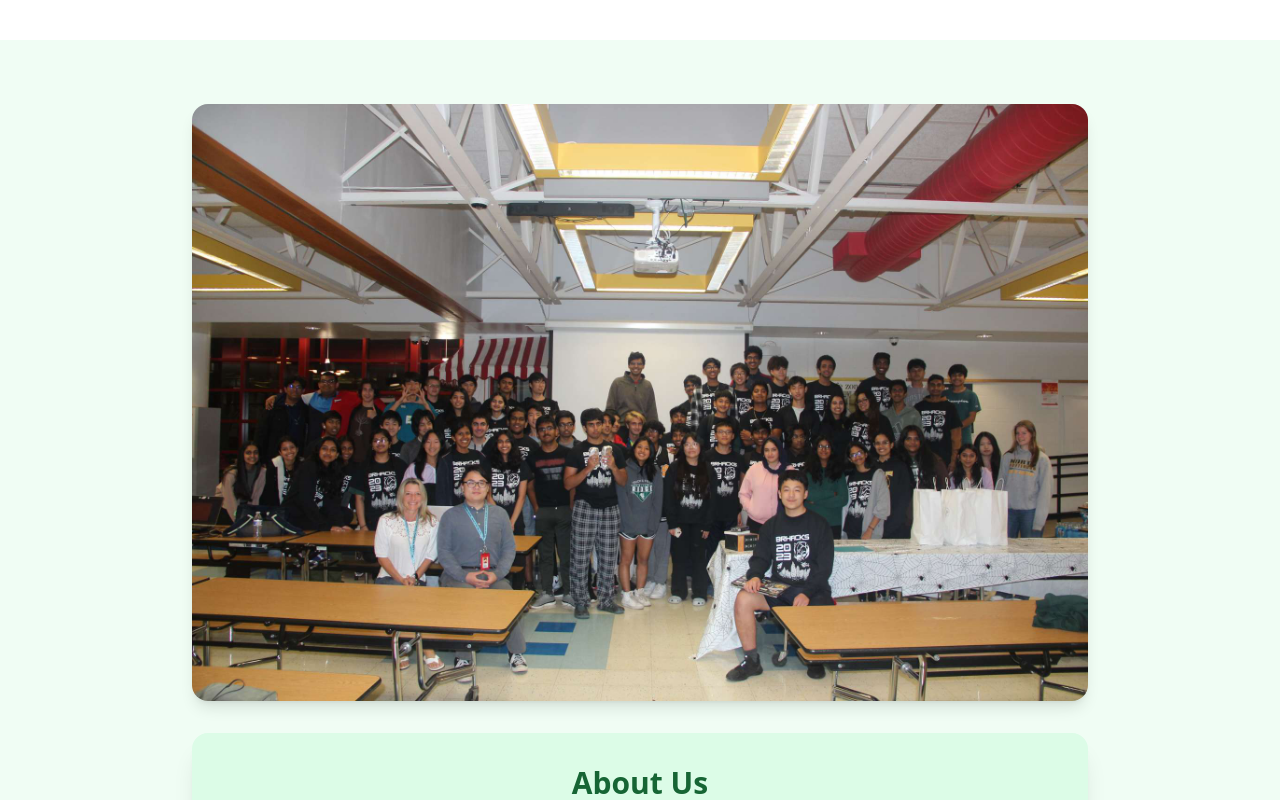
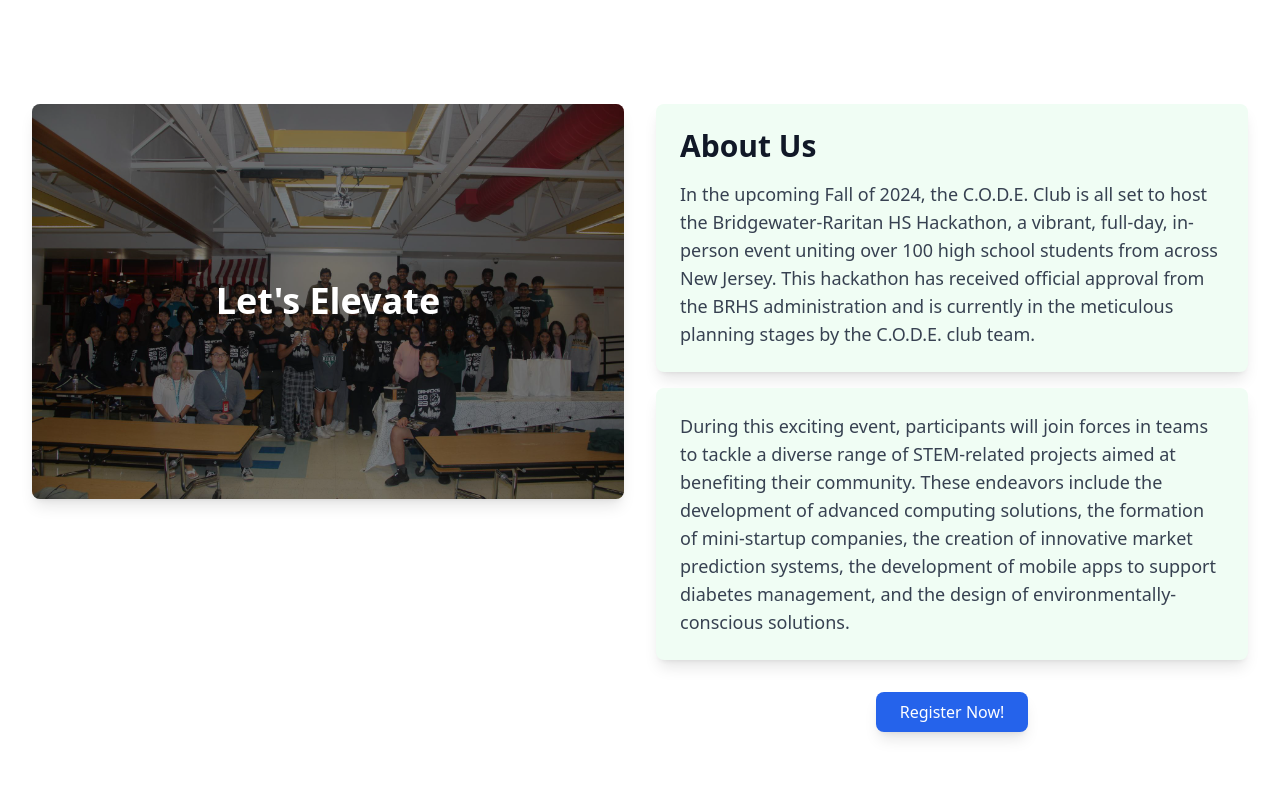
Before and after one commit to shuknuk/brhacks24, a Next.js app: page / in a window 1280 px wide. Shown: the part 760-1560 px from the top of the page. Built offline with nearby package versions, Linux system fonts and the light colour scheme.

Commit message:
About us changes -- includes NEW ANIMATION ON SCROLL

```diff
--- a/components/About.jsx
+++ b/components/About.jsx
@@ -1,25 +1,46 @@
-import React from "react";
+import React, { useEffect } from "react";
+import AOS from "aos";
+import "aos/dist/aos.css";
 
 const handleAlert = () => {
   alert("Register form coming soon...");
 };
 
 const About = () => {
+  useEffect(() => {
+    AOS.init({
+      duration: 500, // Duration of animation (ms)
+      easing: "ease-in-out", // Easing function
+      once: true, // Animation happens only once while scrolling down
+    });
+  }, []);
+
   return (
-    <section id="about" className="py-16 px-4 sm:px-6 lg:px-8 bg-green-50">
-      <div className="max-w-4xl mx-auto text-center">
-        <div className="relative overflow-hidden rounded-2xl shadow-lg mb-8">
+    <section id="about" className="py-16 px-4 sm:px-6 lg:px-8 bg-white">
+      <div className="max-w-7xl mx-auto flex flex-col lg:flex-row items-start lg:space-x-8">
+        {/* Image Section */}
+        <div className="w-full lg:w-1/2 mb-8 lg:mb-0 relative overflow-hidden rounded-lg shadow-lg">
           <img
             src="/team.jpeg"
             alt="BRHacks 2023"
-            className="w-full h-auto object-cover"
+            className="w-full h-full object-cover"
           />
+          <div className="absolute inset-0 bg-black bg-opacity-50 flex items-center justify-center">
+            <h2 className="text-4xl font-bold text-white">Let's Elevate</h2>
           </div>
-        <div className="bg-green-100 rounded-2xl p-8 shadow-xl">
-          <h2 className="text-3xl font-extrabold text-green-800 mb-4">
+        </div>
+
+        {/* Text Content */}
+        <div className="w-full lg:w-1/2 flex flex-col space-y-4">
+          {/* Paragraph Box 1 */}
+          <div
+            className="bg-green-50 p-6 rounded-lg shadow-lg"
+            data-aos="fade-up"
+          >
+            <h2 className="text-3xl font-extrabold text-gray-900 mb-4">
               About Us
             </h2>
-          <p className="text-lg text-gray-700 mb-4">
+            <p className="text-lg text-gray-700">
               In the upcoming Fall of 2024, the C.O.D.E. Club is all set to host
               the Bridgewater-Raritan HS Hackathon, a vibrant, full-day, in-person
               event uniting over 100 high school students from across New Jersey.
@@ -27,7 +48,15 @@ const About = () => {
               administration and is currently in the meticulous planning stages by
               the C.O.D.E. club team.
             </p>
-          <p className="text-lg text-gray-700 mb-4">
+          </div>
+
+          {/* Paragraph Box 2 */}
+          <div
+            className="bg-green-50 p-6 rounded-lg shadow-lg"
+            data-aos="fade-up"
+            data-aos-delay="200"
+          >
+            <p className="text-lg text-gray-700">
               During this exciting event, participants will join forces in teams
               to tackle a diverse range of STEM-related projects aimed at
               benefiting their community. These endeavors include the development
@@ -36,12 +65,17 @@ const About = () => {
               development of mobile apps to support diabetes management, and the
               design of environmentally-conscious solutions.
             </p>
+          </div>
+
+          {/* Register Button */}
+          <div className="text-center">
             <button
               onClick={handleAlert}
-            className="mt-4 text-white py-2 px-4 rounded-3xl hover:300 nav-item bg-green-600 drop-shadow-lg m-2 text-center"
+              className="mt-4 text-white py-2 px-6 rounded-lg bg-blue-600 hover:bg-blue-700 shadow-lg"
             >
               Register Now!
             </button>
+          </div>
         </div>
       </div>
     </section>
--- a/package.json
+++ b/package.json
@@ -12,6 +12,7 @@
     "@fortawesome/fontawesome-free": "^6.5.2",
     "@fortawesome/free-solid-svg-icons": "^6.6.0",
     "@fortawesome/react-fontawesome": "^0.2.2",
+    "aos": "^2.3.4",
     "fontawesome": "^5.6.3",
     "framer-motion": "^11.3.2",
     "next": "^14.2.3",
```
Also changed, not shown: components/AboutBackup.txt (added), 1 other file (tests, documents, lock files or other folders). Lines whose indentation alone changed are shown as unchanged.
